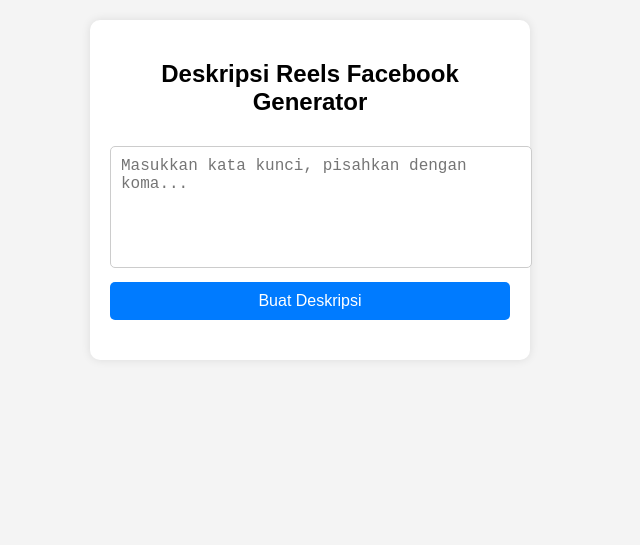
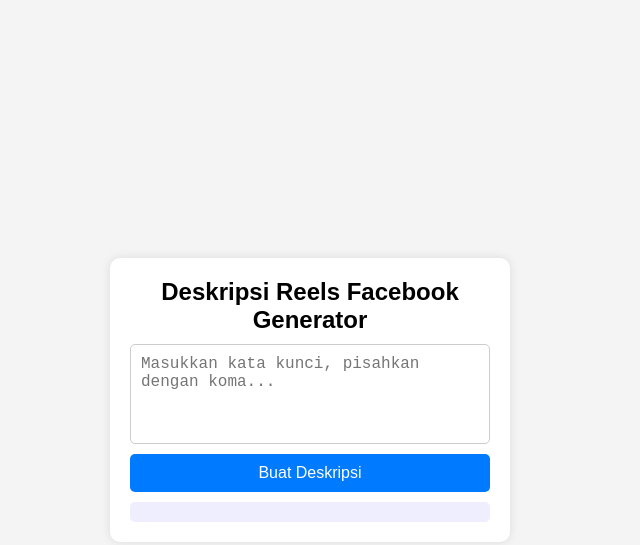
Before and after one commit to abellblog/blog, a plain HTML site: page Deskripsi Reels Facebook Generator/index.html in a window 1280 px wide. Shown: the whole page, without its empty margins (330-970 px from the left). Drawn offline with Linux system fonts and the light colour scheme.

Commit message:
Update index.html

```diff
--- a/Deskripsi Reels Facebook Generator/index.html
+++ b/Deskripsi Reels Facebook Generator/index.html
@@ -5,26 +5,35 @@
     <meta name="viewport" content="width=device-width, initial-scale=1.0">
     <title>Deskripsi Reels Facebook Generator</title>
     <style>
+        * {
+            box-sizing: border-box;
+            margin: 0;
+            padding: 0;
+        }
         body {
             font-family: Arial, sans-serif;
             text-align: center;
             background-color: #f4f4f4;
+            display: flex;
+            justify-content: center;
+            align-items: center;
+            height: 100vh;
             padding: 20px;
-            margin: 0;
         }
         .container {
             background: white;
             padding: 20px;
             border-radius: 10px;
             box-shadow: 0 0 10px rgba(0, 0, 0, 0.1);
-            max-width: 90%;
-            width: 400px;
-            margin: auto;
+            width: 100%;
+            max-width: 400px;
+            display: flex;
+            flex-direction: column;
+            gap: 10px;
         }
         textarea {
             width: 100%;
             height: 100px;
-            margin-top: 10px;
             padding: 10px;
             font-size: 16px;
             border-radius: 5px;
@@ -33,7 +42,6 @@
         }
         button {
             width: 100%;
-            margin-top: 10px;
             padding: 10px;
             font-size: 16px;
             border-radius: 5px;
@@ -47,19 +55,13 @@
             background: #0056b3;
         }
         #hasil {
-            margin-top: 20px;
             font-weight: bold;
             color: #333;
             word-wrap: break-word;
-        }
-        @media (max-width: 500px) {
-            .container {
-                width: 90%;
-                padding: 15px;
-            }
-            textarea, button {
-                font-size: 14px;
-            }
+            text-align: left;
+            background: #eef;
+            padding: 10px;
+            border-radius: 5px;
         }
     </style>
 </head>
```
